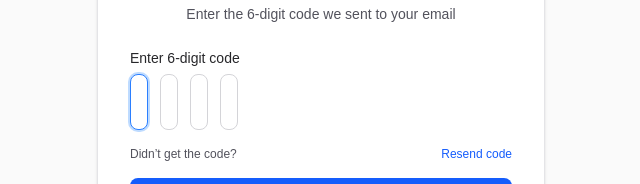
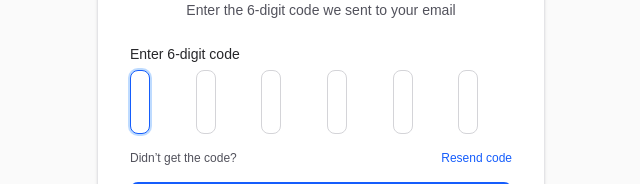
Before and after one commit to kirti2818/frontend, a Next.js app: page /verify-otp in a window 1280 px wide. Shown: the part 309-493 px from the top of the page, without its empty margins (319-959 px from the left). Built offline with nearby package versions, Linux system fonts and the light colour scheme.

Commit message:
Verify otp integration

```diff
--- a/app/(private)/verify-otp/page.jsx
+++ b/app/(private)/verify-otp/page.jsx
@@ -19,17 +19,27 @@ export default function VerifyOtpPage() {
                     <OtpInput
                         value={otp}
                         onChange={handleChange}
-                        numInputs={4}
+                        numInputs={6}
                         shouldAutoFocus
                         isInputNum
                         inputType="tel"
-                        containerStyle="grid grid-cols-6 gap-2 sm:gap-3"
+                        containerStyle={{
+                            display: "grid",
+                            gridTemplateColumns: `repeat(${6}, 1fr)`,
+                            gap: "clamp(0.5rem, 2vw, 0.75rem)",
+                            maxWidth: "32rem",
+                            marginInline: "auto",
+                        }}
                         renderInput={(props, idx) => (
                             <input
                                 {...props}
                                 id={`otp-${idx + 1}`}
                                 aria-label={`Digit ${idx + 1}`}
-                                className="h-12 w-10 rounded-lg border border-zinc-300 bg-white text-center text-base text-zinc-900 outline-none transition focus:border-blue-500 focus:ring-2 focus:ring-blue-200 dark:border-zinc-700 dark:bg-zinc-950 dark:text-zinc-100 sm:h-14 sm:w-12 sm:text-lg"
+                                aria-invalid={true}
+                                inputMode="numeric"
+                                pattern="[0-9]*"
+                                autoComplete="one-time-code"
+                                className="h-12 sm:h-14 md:h-16 w-full rounded-lg border border-zinc-300 bg-white text-center text-base sm:text-lg md:text-xl text-zinc-900 outline-none transition focus:border-blue-600 focus:ring-2 focus:ring-blue-200 dark:border-zinc-700 dark:bg-zinc-950 dark:text-zinc-100"
                             />
                         )}
                     />
@@ -44,7 +54,7 @@ export default function VerifyOtpPage() {
 
                 <button
                     type="submit"
-                    className="w-full rounded-lg bg-blue-600 px-4 py-2.5 font-medium text-white transition hover:bg-blue-700 focus:outline-none focus:ring-2 focus:ring-blue-300"
+                    className="w-full rounded-lg bg-blue-600 px-4 py-2.5 font-medium text-white transition hover:bg-blue-700 focus:outline-none focus:ring-2 focus:ring-blue-300 disabled:opacity-50 disabled:cursor-not-allowed"
                 >
                     Continue
                 </button>
```
